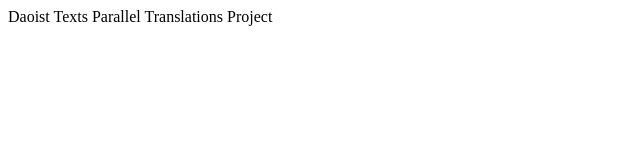
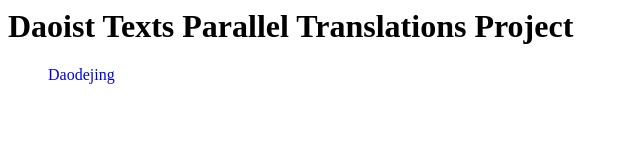
Before and after one commit to dao-translation/dao-translation, a plain HTML site: page index.html in a window 1280 px wide. Shown: the whole page, without its empty margins (0-640 px from the left). Drawn offline with Linux system fonts and the light colour scheme.

Commit message:
Update index.html

```diff
--- a/index.html
+++ b/index.html
@@ -1 +1,24 @@
-Daoist Texts Parallel Translations Project
+<html lang="en">
+  <head>
+    <style>
+      ul {
+        list-style-type: none;
+      }
+
+      ul li {
+
+      }
+
+      a {
+        text-decoration: none;
+      }
+    </style>
+  </head>
+  <body>
+    <h1>Daoist Texts Parallel Translations Project</h1>
+
+    <ul>
+      <li><a href="/daodejing/">Daodejing</a></li>
+    </ul>
+  </body>
+</html>
```
